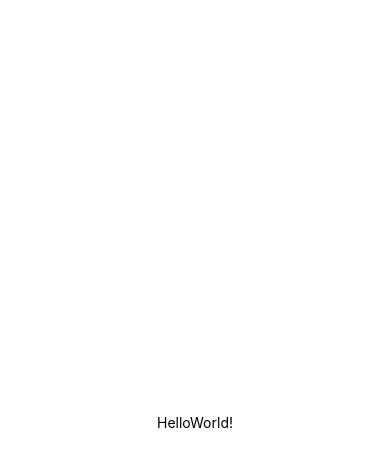
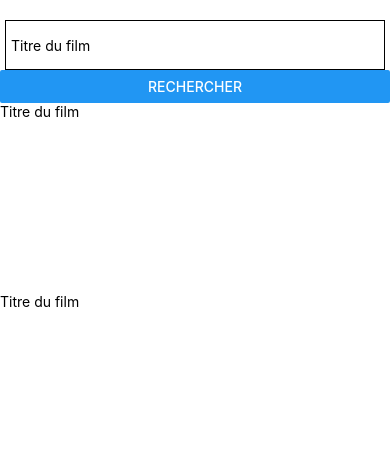
Before and after one commit to bobofrx/moviesAndMe, a React Native app: screen / in a window 390 px wide. Shown: the top 466 px of the page. Built offline with nearby package versions, Linux system fonts and the light colour scheme.

Commit message:
Init squelette

```diff
--- a/App.js
+++ b/App.js
@@ -1,19 +1,10 @@
 import React from 'react';
-import { StyleSheet, Text, View } from 'react-native';
+import Search from './components/Search';
 
-export default function App() {
-  return (
-    <View style={styles.container}>
-      <Text>HelloWorld!</Text>
-    </View>
-  );
+export default class App extends React.Component {
+  render() {
+    return (
+      <Search />
+    )
+  }
 }
-
-const styles = StyleSheet.create({
-  container: {
-    flex: 1,
-    backgroundColor: '#fff',
-    alignItems: 'center',
-    justifyContent: 'center',
-  },
-});
--- /dev/null
+++ b/components/FilmItem.js
@@ -0,0 +1,27 @@
+// components/FilmItem.js
+
+import React from 'react'
+import { StyleSheet, View, Text } from 'react-native'
+
+class FilmItem extends React.Component{
+  render() {
+    return (
+      <View style={styles.main_container}>
+          <Text style={styles.title_text}>
+              Titre du film
+          </Text>
+      </View>
+    )
+  }
+}
+
+const styles = StyleSheet.create({
+    main_container: {
+        height: 190
+    } ,
+    title_text: {
+
+    }
+})
+
+export default FilmItem
--- /dev/null
+++ b/components/Search.js
@@ -0,0 +1,40 @@
+// components/Search.js
+import React from 'react'
+import { StyleSheet, View, TextInput, Button, Text, FlatList } from 'react-native'
+import films from '../helpers/filmsData'
+import FilmItem from './FilmItem'
+
+class Search extends React.Component {
+    render() {
+        return (
+            //return les éléments grahiques
+            <View style={styles.main_container}>
+                <TextInput style={styles.textInput} placeholder='Titre du film' />
+                <Button title='Rechercher' onPress={() => {}} />
+
+                <FlatList
+                    data={films}
+                    keyExtractor={(item) => item.id.toString()}
+                    renderItem={({item}) => <FilmItem/>}
+                />
+            </View>
+        )
+    }
+}
+
+const styles = StyleSheet.create({
+    main_container: {
+        flex: 1,
+        marginTop: 20
+    },
+    textInput: {
+        marginLeft: 5,
+        marginRight: 5,
+        height: 50,
+        borderColor: '#000000',
+        borderWidth: 1,
+        paddingLeft: 5
+    }
+})
+
+export default Search
--- /dev/null
+++ b/helpers/FilmsData.js
@@ -0,0 +1,24 @@
+// Helpers/filmsData.js
+
+const films = [
+    {
+       id:181808,
+       vote_average:7.2,
+       title:"Star Wars VIII - Les derniers Jedi",
+       poster_path:"",
+       original_title:"Star Wars: The Last Jedi",
+       overview:"Nouvel épisode de la saga. Les héros du Réveil de la force rejoignent les figures légendaires de la galaxie dans une aventure épique qui révèle des secrets ancestraux sur la Force et entraîne de choquantes révélations sur le passé…",
+       release_date:"2017-12-13"
+    },
+    {
+       id:181809,
+       vote_average:8.1,
+       title:"La Guerre des étoiles",
+       poster_path:"",
+       original_title:"Star Wars",
+       overview:"Il y a bien longtemps, dans une galaxie très lointaine... La guerre civile fait rage entre l'Empire galactique et l'Alliance rebelle. Capturée par les troupes de choc de l'Empereur menées par le sombre et impitoyable Dark Vador, la princesse Leia Organa dissimule les plans de l’Étoile Noire, une station spatiale invulnérable, à son droïde R2-D2 avec pour mission de les remettre au Jedi Obi-Wan Kenobi. Accompagné de son fidèle compagnon, le droïde de protocole C-3PO, R2-D2 s'échoue sur la planète Tatooine et termine sa quête chez le jeune Luke Skywalker. Rêvant de devenir pilote mais confiné aux travaux de la ferme, ce dernier se lance à la recherche de ce mystérieux Obi-Wan Kenobi, devenu ermite au cœur des montagnes désertiques de Tatooine...",
+       release_date:"1977-05-25"
+    }
+ ]
+
+ export default films
```
